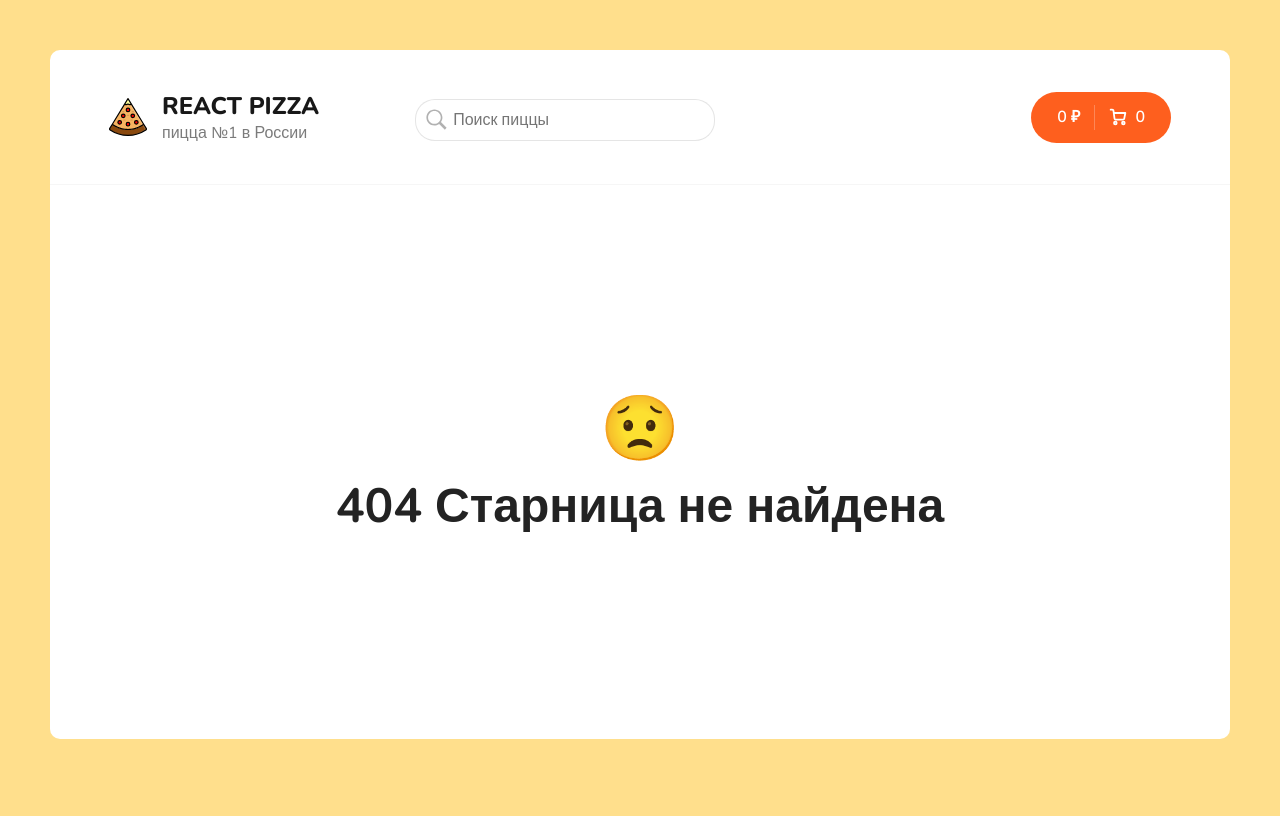
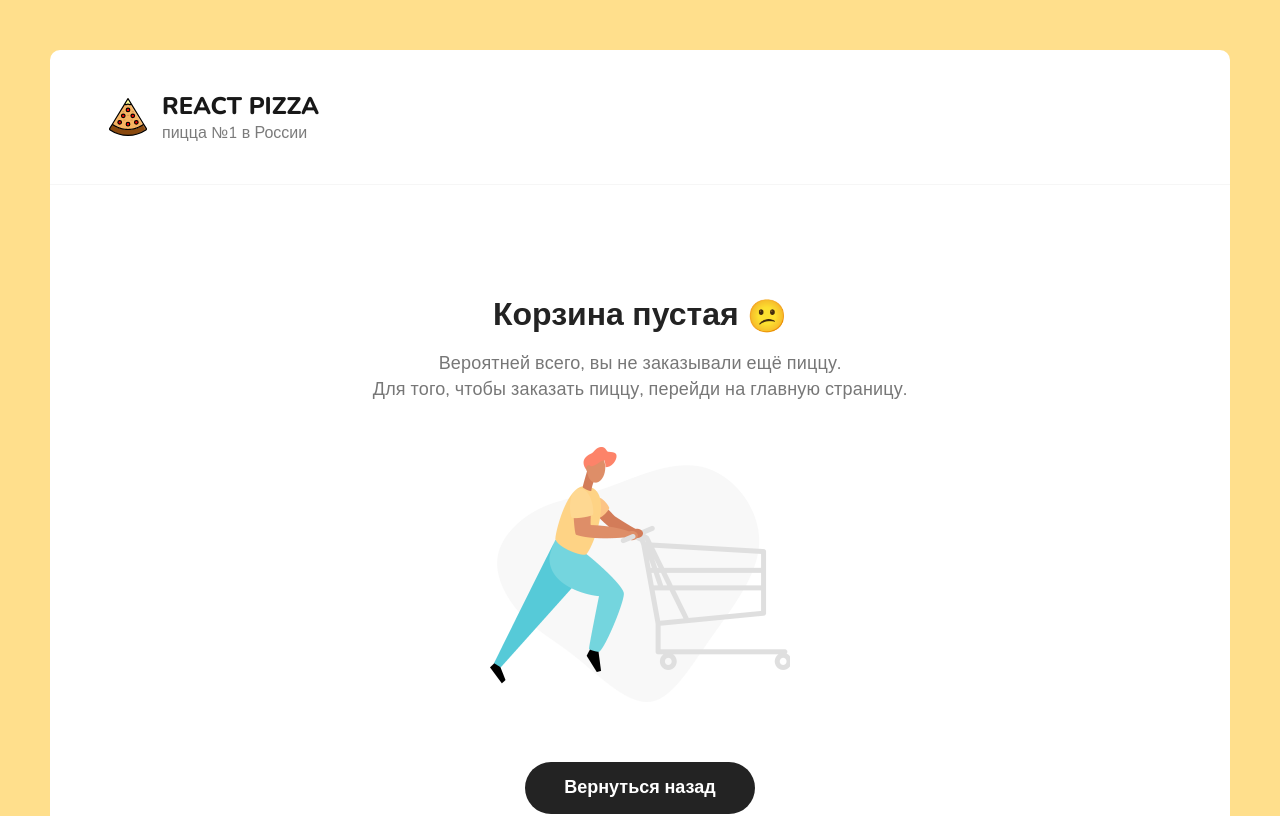
Before and after one commit to Dardeus/react-pizzeria, a React (Create React App) app: page /react-pizzeria/cart in a window 1280 px wide. Before the commit this address had no page. Shown: the top 816 px of the page. Built offline with nearby package versions, Linux system fonts and the light colour scheme.

Commit message:
feat: setup gh-pages

```diff
--- a/src/App.tsx
+++ b/src/App.tsx
@@ -11,8 +11,8 @@ const App = () => {
       <Header/>
       <div className="content">
         <Routes>
-          <Route path='/' element={<Home/>}/>
-          <Route path='/cart' element={<Cart/>}/>
+          <Route path='/react-pizzeria/' element={<Home/>}/>
+          <Route path='/react-pizzeria/cart' element={<Cart/>}/>
           <Route path='*' element={<NotFound/>}/>
         </Routes>
       </div>
--- a/src/components/CartPizzaBlock/CartEmpty.tsx
+++ b/src/components/CartPizzaBlock/CartEmpty.tsx
@@ -12,7 +12,7 @@ const CartEmpty: React.FC = () => {
         Для того, чтобы заказать пиццу, перейди на главную страницу.
       </p>
       <img src={emptyCart} alt="Empty cart"/>
-      <Link to="/" className="button button--black">
+      <Link to="/react-pizzeria/" className="button button--black">
         <span>Вернуться назад</span>
       </Link>
     </div>
--- a/src/components/Header.tsx
+++ b/src/components/Header.tsx
@@ -25,7 +25,7 @@ const Header: React.FC = () => {
   return(
     <div className="header">
       <div className="container">
-        <Link to='/'>
+        <Link to='/react-pizzeria/'>
           <div className="header__logo">
             <img width="38" src={ pizzaLogo } alt="Pizza logo" />
             <div>
@@ -34,10 +34,10 @@ const Header: React.FC = () => {
             </div>
           </div>
         </Link>
-        {pathname !== "/cart" && <Search/>}
+        {pathname !== "/react-pizzeria/cart" && <Search/>}
         <button className="header__cart">
-          {pathname !== "/cart" &&
-            <Link to="/cart" className="button button--cart">
+          {pathname !== "/react-pizzeria/cart" &&
+            <Link to="/react-pizzeria/cart" className="button button--cart">
               <span>{totalPrice} ₽</span>
               <div className="button__delimiter"></div>
               <svg
--- a/src/pages/Cart.tsx
+++ b/src/pages/Cart.tsx
@@ -3,7 +3,7 @@ import {useDispatch, useSelector} from "react-redux";
 import CartPizzaBlock from "../components/CartPizzaBlock";
 import {cartSelector, clearItems} from "../redux/slices/cartSlice";
 import CartEmpty from "../components/CartPizzaBlock/CartEmpty";
-import React, {useEffect} from "react";
+import React from "react";
 
 const Cart: React.FC = () => {
   const { totalPrice, totalCount, items } = useSelector(cartSelector)
@@ -45,7 +45,7 @@ const Cart: React.FC = () => {
             <span> Сумма заказа: <b>{ totalPrice } ₽</b> </span>
           </div>
           <div className="cart__bottom-buttons">
-            <Link to="/" className="button button--outline button--add go-back-btn">
+            <Link to="/react-pizzeria/" className="button button--outline button--add go-back-btn">
               <svg width="8" height="14" viewBox="0 0 8 14" fill="none" xmlns="http://www.w3.org/2000/svg">
                 <path d="M7 13L1 6.93015L6.86175 1" stroke="#D3D3D3" strokeWidth="1.5" strokeLinecap="round" strokeLinejoin="round"></path>
               </svg>
```
